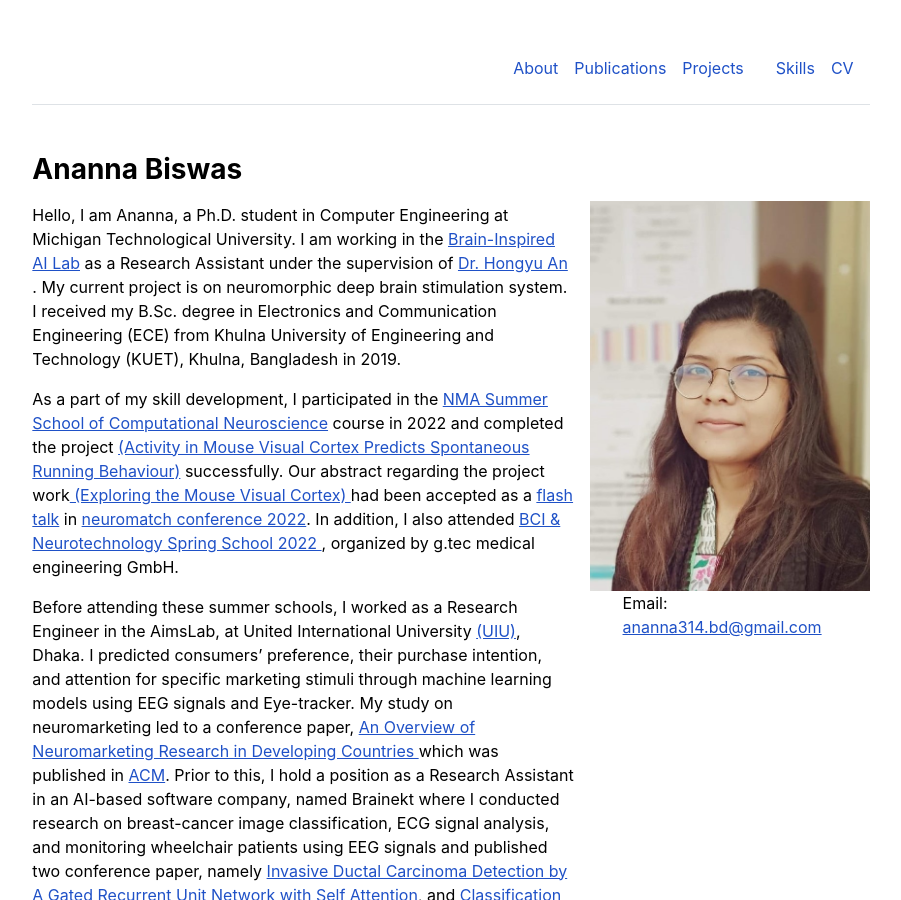
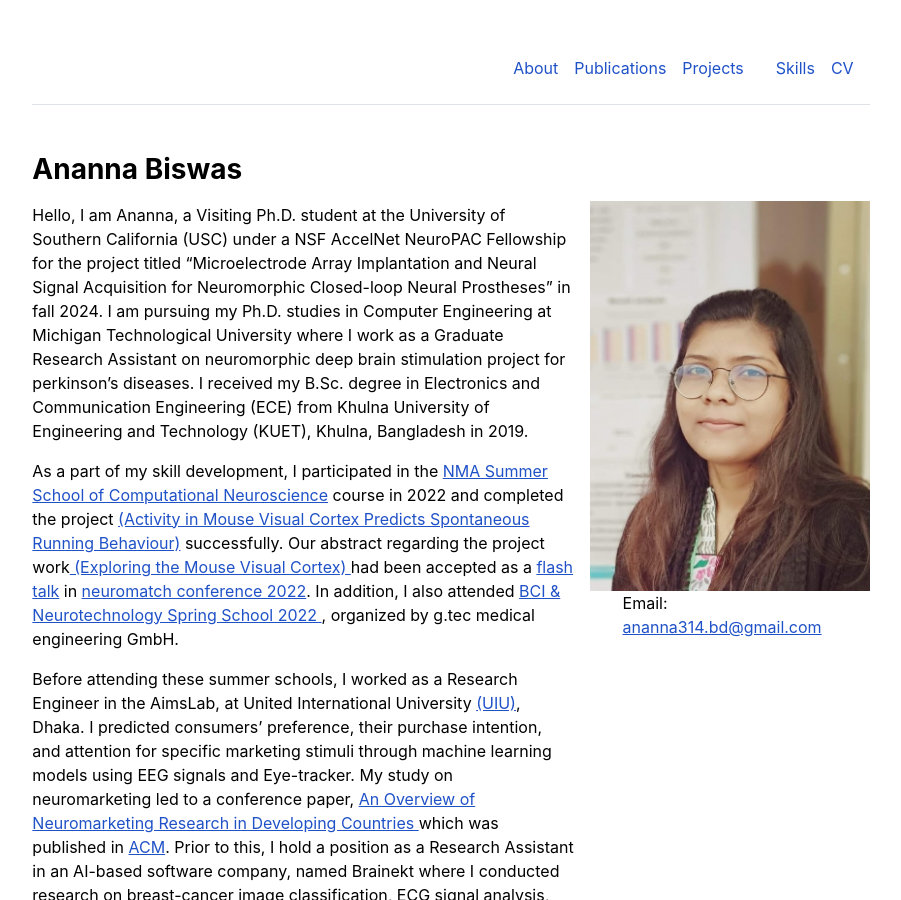
Before and after one commit to Anannabiswas/anannabiswas.github.io, a Jekyll site: the page built from index.md, in a window 1280 px wide and 900 px high. Shown: the whole window, without its empty margins (189-1090 px from the left). Built offline with Jekyll 4.4.1, drawn with Linux system fonts in a browser that asks for light colours.

Commit message:
Update index.md

```diff
--- a/index.md
+++ b/index.md
@@ -4,9 +4,7 @@ title: "Ananna Biswas | About"
 
 ---
 
- Hello, I am Ananna, a Ph.D. student in Computer Engineering at Michigan Technological University. I am working in the
- <a href ="https://sites.google.com/mtu.edu/hongyu/home" target="_blank"> Brain-Inspired AI Lab</a> as a Research Assistant under the supervision of
- <a href = "https://sites.google.com/mtu.edu/hongyu/group" target="_blank">Dr. Hongyu An </a>. My current project is on neuromorphic deep brain stimulation system. I received my B.Sc. degree in Electronics and Communication Engineering (ECE) from Khulna University of Engineering and Technology (KUET), Khulna, Bangladesh in 2019.
+ Hello, I am Ananna, a Visiting Ph.D. student at the University of Southern California (USC) under a NSF AccelNet NeuroPAC Fellowship for the project titled “Microelectrode Array Implantation and Neural Signal Acquisition for Neuromorphic Closed-loop Neural Prostheses" in fall 2024. I am pursuing my Ph.D. studies in Computer Engineering at Michigan Technological University where I work as a Graduate  Research Assistant on neuromorphic deep brain stimulation project for perkinson's diseases. I received my B.Sc. degree in Electronics and Communication Engineering (ECE) from Khulna University of Engineering and Technology (KUET), Khulna, Bangladesh in 2019.
 
  As a part of my skill development, I participated in the <a href = "https://compneuro.neuromatch.io/tutorials/intro.html" target="_blank">NMA Summer School of
  Computational Neuroscience</a> course in 2022 and completed the project <a href = "https://anannabiswas.github.io/projects" target="_blank"> (Activity in Mouse Visual
```
